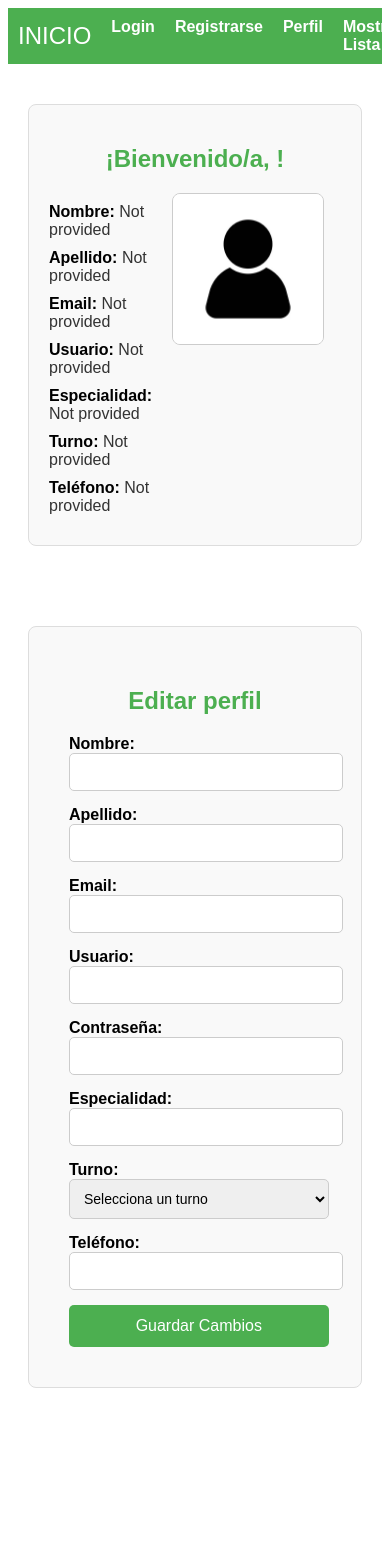
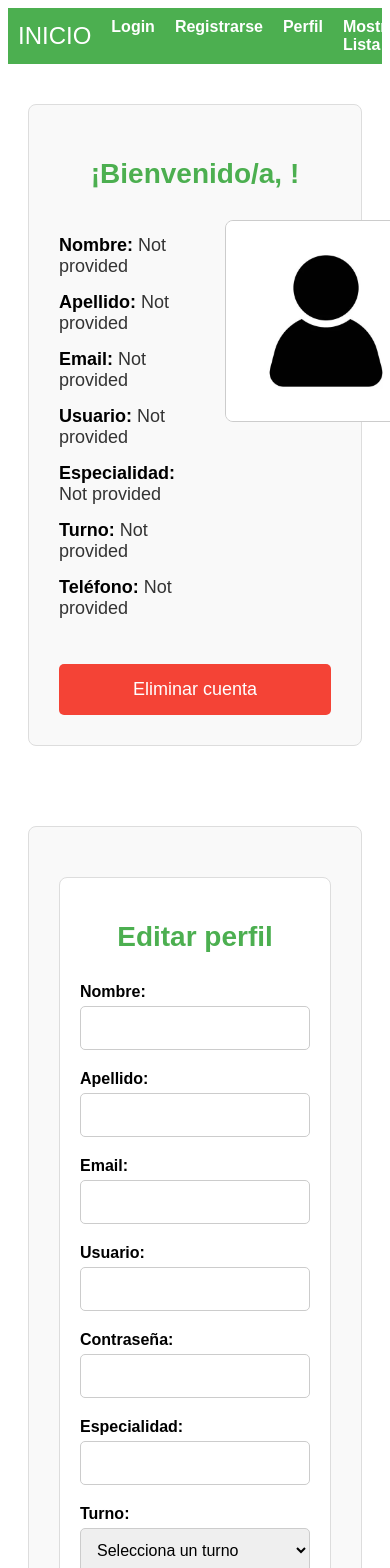
Before and after one commit to perezadria00/angular-grupal, an Angular app: page /perfil in a window 390 px wide. Shown: the top 1568 px of the page. Before the commit the page ends 1436 px from the top, so only its background shows below. Built offline with nearby package versions, Linux system fonts and the light colour scheme.

Commit message:
add delete nurse function in profilecomponent

```diff
--- a/src/app/nurse-login/nurse-login.component.css
+++ b/src/app/nurse-login/nurse-login.component.css
@@ -1,4 +1,3 @@
-
 * {
   margin: 0;
   padding: 0;
@@ -9,10 +8,11 @@
 h2 {
   text-align: center;
   color: #4CAF50;
-  margin-bottom: 20px;
+  margin-bottom: 30px;
   font-family: 'Arial', sans-serif;
+  font-size: 28px;
+  font-weight: bold;
 }
-
 
 :host {
   display: flex;
@@ -23,76 +23,82 @@ h2 {
   font-family: Arial, sans-serif;
 }
 
-
+/* Contenedor principal */
 .form-box {
-  background-color: #ffffff;
-  padding: 20px;
-  border-radius: 10px;
-  box-shadow: 0 4px 6px rgba(0, 0, 0, 0.1);
-  width: 300px;
+  background-color: #ffffff; /* Fondo blanco para el recuadro */
+  padding: 40px; /* Más espacio interno */
+  border-radius: 10px; /* Bordes redondeados */
+  box-shadow: 0 4px 8px rgba(0, 0, 0, 0.1); /* Sombra para el recuadro */
+  width: 700px; /* Ancho aumentado */
+  max-width: 95%;
   text-align: center;
+  margin: 20px auto;
+  position: relative;
+  top: -40px; /* Ajusta el recuadro hacia arriba */
+  border: 1px solid #ddd; /* Borde similar al perfil */
 }
 
-
+/* Formulario */
 .form {
   text-align: center;
 }
 
-
+/* Subtítulo */
 h1 {
   margin-bottom: 20px;
   font-size: 24px;
   color: #333;
 }
 
-
+/* Etiquetas */
 label {
-  font-size: 14px;
+  font-size: 16px;
   color: #333;
   font-weight: bold;
+  display: block;
+  margin-bottom: 8px;
 }
 
-
+/* Campos de entrada */
 input[type="text"],
-input[type="password"] {
+input[type="password"],
+input[type="email"],
+input[type="tel"],
+select {
   width: 100%;
-  padding: 10px;
-  margin-bottom: 15px;
+  padding: 15px;
+  margin-bottom: 20px;
   border: 1px solid #ccc;
   border-radius: 5px;
-  font-size: 14px;
+  font-size: 16px;
 }
 
-
-input[type="text"]::placeholder,
-input[type="password"]::placeholder {
+/* Placeholders */
+input::placeholder {
   color: #aaa;
 }
 
-
+/* Botón */
 button {
   width: 100%;
-  padding: 12px;
+  padding: 15px;
   background-color: #4caf50;
   color: white;
   border: none;
-  border-radius: 5px;
-  font-size: 16px;
+  border-radius: 8px;
+  font-size: 18px;
   cursor: pointer;
   transition: background-color 0.3s ease;
 }
-
 
 button:hover {
   background-color: #45a049;
 }
 
-
-
-
+/* Mensajes */
 :host .message {
   margin-top: 20px;
-  font-size: 14px;
+  font-size: 18px;
   font-weight: bold;
   text-align: center;
   width: 100%;
@@ -114,3 +120,37 @@ button:hover {
 .error {
   color: red;
 }
+
+/* Responsive */
+@media (max-width: 768px) {
+  .form-box {
+    width: 100%;
+    padding: 30px;
+  }
+
+  h2 {
+    font-size: 24px;
+  }
+
+  label {
+    font-size: 14px;
+  }
+
+  input[type="text"],
+  input[type="password"],
+  input[type="email"],
+  input[type="tel"],
+  select {
+    font-size: 14px;
+    padding: 12px;
+  }
+
+  button {
+    font-size: 16px;
+    padding: 12px;
+  }
+
+  .message {
+    font-size: 16px;
+  }
+}
--- a/src/app/nurse-profile/nurse-profile.component.css
+++ b/src/app/nurse-profile/nurse-profile.component.css
@@ -1,13 +1,14 @@
 /* Contenedor principal de la página */
 .page-container {
-  margin: 0;
+  margin: 0 auto;
   padding: 20px;
+  max-width: 1200px; /* Ancho máximo ampliado */
 }
 
 /* Contenedor del perfil */
 .profile-container {
-  max-width: 800px;
-  padding: 20px;
+  max-width: 1000px;
+  padding: 30px;
   border: 1px solid #ddd;
   border-radius: 8px;
   background-color: #f9f9f9;
@@ -15,30 +16,31 @@
   margin: 20px auto;
 }
 
-/* Título */
+/* Títulos */
 .profile-container h2 {
   text-align: center;
-  margin-bottom: 20px;
+  margin-bottom: 30px;
   color: #4CAF50;
-  font-size: 24px;
+  font-size: 28px;
   font-weight: bold;
 }
 
 /* Contenedor flexible para la información y la imagen */
 .profile-content {
-  display: flex; /* Hace que el contenido sea flexible */
-  justify-content: space-between; /* Separa los elementos a los extremos */
-  align-items: flex-start; /* Alinea verticalmente */
+  display: flex;
+  justify-content: space-between;
+  align-items: flex-start;
+  gap: 50px;
 }
 
 /* Información del perfil */
 .profile-info {
-  flex: 1; /* Ocupa el espacio restante */
+  flex: 2;
 }
 
 .profile-info p {
-  margin: 10px 0;
-  font-size: 16px;
+  margin: 15px 0;
+  font-size: 18px;
   color: #333;
 }
 
@@ -48,56 +50,98 @@
 
 /* Imagen del perfil */
 .profile-image {
-  margin-left: 20px;
-  margin-right: 40px; /* Espacio entre la imagen y el texto */
+  flex: 1;
+  display: flex;
+  justify-content: center;
 }
 
 .profile-image img {
-  max-width: 150px; /* Tamaño máximo de la imagen */
+  max-width: 200px; /* Tamaño aumentado */
   height: auto;
-  border-radius: 8px; /* Bordes redondeados para la imagen */
+  border-radius: 8px;
   border: 1px solid #ccc;
 }
 
+/* Botón eliminar cuenta */
+.delete-button {
+  background-color: #f44336;
+  color: white;
+  border: none;
+  border-radius: 5px;
+  padding: 15px 30px;
+  font-size: 18px;
+  cursor: pointer;
+  transition: background-color 0.3s ease;
+  margin-top: 30px;
+}
 
-input[type="text"],
-[type="password"],
-[type="email"] {
+.delete-button:hover {
+  background-color: #d32f2f;
+}
+
+/* Formulario */
+.edit-profile-form {
+  max-width: 1000px; /* Ancho del formulario ampliado */
+  margin: 20px auto;
+  padding: 20px;
+  background-color: #ffffff;
+  border: 1px solid #ddd;
+  border-radius: 8px;
+}
+
+/* Etiquetas */
+.edit-profile-form label {
+  font-weight: bold;
+  font-size: 16px;
+  margin-bottom: 5px;
+  display: block;
+}
+
+/* Inputs y select */
+input,
+select {
   width: 100%;
-  padding: 10px;
-  margin-bottom: 15px;
+  padding: 12px;
+  margin-bottom: 20px; /* Espaciado entre los inputs */
   border: 1px solid #ccc;
   border-radius: 5px;
-  font-size: 14px;
+  font-size: 16px;
+  box-sizing: border-box;
 }
 
-select {
-  width: 103%;
-  padding: 10px;
-  margin-bottom: 15px;
-  border: 1px solid #ccc;
-  border-radius: 5px;
-  font-size: 14px;
-}
-
-input[type="text"]::placeholder {
-  color: #aaa;
-}
-
-
+/* Botón guardar cambios */
 button {
-  width: 103%;
-  padding: 12px;
+  width: 100%;
+  padding: 15px;
   background-color: #4caf50;
   color: white;
   border: none;
   border-radius: 5px;
-  font-size: 16px;
+  font-size: 18px;
   cursor: pointer;
   transition: background-color 0.3s ease;
 }
 
-
 button:hover {
   background-color: #45a049;
 }
+
+.alert {
+  padding: 15px;
+  margin-bottom: 20px;
+  border: 1px solid transparent;
+  border-radius: 4px;
+  font-size: 16px;
+}
+
+.alert-success {
+  color: #155724;
+  background-color: #d4edda;
+  border-color: #c3e6cb;
+}
+
+.alert-danger {
+  color: #721c24;
+  background-color: #f8d7da;
+  border-color: #f5c6cb;
+}
--- a/src/app/nurse-profile/nurse-profile.component.html
+++ b/src/app/nurse-profile/nurse-profile.component.html
@@ -1,7 +1,6 @@
 <div class="page-container">
   <div class="profile-container">
     <h2>¡Bienvenido/a, {{ name }}!</h2>
-
 
     <div class="profile-content">
       <!-- Información del perfil -->
@@ -24,39 +23,53 @@
         />
       </div>
     </div>
+
+    <!-- Mensajes de éxito o error -->
+    <div *ngIf="successMessage" class="alert alert-success">
+      {{ successMessage }}
+    </div>
+    <div *ngIf="errorMessage" class="alert alert-danger">
+      {{ errorMessage }}
+    </div>
+
+    <!-- Botón para eliminar la cuenta -->
+    <div class="delete-account">
+      <button (click)="deleteAccount()" class="delete-button">
+        Eliminar cuenta
+      </button>
+    </div>
   </div>
 </div>
 
 <div class="page-container">
   <div class="profile-container">
-    <div class="page-container">
-      <!-- Formulario de edición -->
+    <!-- Formulario de edición -->
     <div class="edit-profile-form">
       <h2>Editar perfil</h2>
       <form (ngSubmit)="updateProfile()">
         <div>
-          <label for="name"><Strong>Nombre:</Strong></label>
-          <input type="text" id="name" [(ngModel)]="editableProfile.name" name="name" required>
+          <label for="name"><strong>Nombre:</strong></label>
+          <input type="text" id="name" [(ngModel)]="editableProfile.name" name="name" required />
         </div>
         <div>
-          <label for="surname"><Strong>Apellido:</Strong></label>
-          <input type="text" id="surname" [(ngModel)]="editableProfile.surname" name="surname" required>
+          <label for="surname"><strong>Apellido:</strong></label>
+          <input type="text" id="surname" [(ngModel)]="editableProfile.surname" name="surname" required />
         </div>
         <div>
           <label for="email"><strong>Email:</strong></label>
-          <input type="email" id="email" [(ngModel)]="editableProfile.email" name="email" required>
+          <input type="email" id="email" [(ngModel)]="editableProfile.email" name="email" required />
         </div>
         <div>
           <label for="username"><strong>Usuario:</strong></label>
-          <input type="text" id="username" [(ngModel)]="editableProfile.username" name="username" required>
+          <input type="text" id="username" [(ngModel)]="editableProfile.username" name="username" required />
         </div>
         <div>
           <label for="password"><strong>Contraseña:</strong></label>
-          <input type="password" id="password" [(ngModel)]="editableProfile.password" name="password" required>
+          <input type="password" id="password" [(ngModel)]="editableProfile.password" name="password" required />
         </div>
         <div>
           <label for="speciality"><strong>Especialidad:</strong></label>
-          <input type="text" id="speciality" [(ngModel)]="editableProfile.speciality" name="speciality" required>
+          <input type="text" id="speciality" [(ngModel)]="editableProfile.speciality" name="speciality" required />
         </div>
         <div>
           <label for="shift"><strong>Turno:</strong></label>
@@ -69,9 +82,9 @@
         </div>
         <div>
           <label for="phone"><strong>Teléfono:</strong></label>
-          <input type="text" id="phone" [(ngModel)]="editableProfile.phone" name="phone" required>
+          <input type="text" id="phone" [(ngModel)]="editableProfile.phone" name="phone" required />
         </div>
-        <button type="text" type="submit">Guardar Cambios</button>
+        <button type="submit">Guardar Cambios</button>
       </form>
     </div>
   </div>
--- a/src/app/nurse-profile/nurse-profile.component.ts
+++ b/src/app/nurse-profile/nurse-profile.component.ts
@@ -2,15 +2,17 @@ import { Component, OnInit } from '@angular/core';
 import { FormsModule } from '@angular/forms';
 import { CommonModule } from '@angular/common';
 import { DataService } from '../services/data.service';
+import { Router } from '@angular/router';
 
 @Component({
   selector: 'app-nurse-profile',
   standalone: true,
   templateUrl: './nurse-profile.component.html',
   styleUrls: ['./nurse-profile.component.css'],
-  imports: [CommonModule, FormsModule]
+  imports: [CommonModule, FormsModule],
 })
 export class NurseProfileComponent implements OnInit {
+  id: number | null = null; // Almacena el ID del usuario
   name: string = '';
   surname: string = '';
   password: string = '';
@@ -19,7 +21,7 @@ export class NurseProfileComponent implements OnInit {
   phone: string = '';
   username: string = '';
   email: string = '';
-  imgPerfil: string = ''; // Nueva variable para la imagen
+  imgPerfil: string = ''; // Imagen predeterminada
 
   editableProfile = {
     name: '',
@@ -32,14 +34,10 @@ export class NurseProfileComponent implements OnInit {
     phone: '',
   };
 
-  userImages: { [key: string]: string } = {
-    ajimenez: 'assets/images/foto1.png',
-    mrodriguez: 'assets/images/foto3.png',
-    lgarcia: 'assets/images/foto4.png',
-    jperez: 'assets/images/foto2.png',
-  };
+  successMessage: string = ''; // Mensaje de éxito
+  errorMessage: string = ''; // Mensaje de error
 
-  constructor(private dataService: DataService) {}
+  constructor(private dataService: DataService, private router: Router) {}
 
   ngOnInit() {
     this.fetchProfileData();
@@ -48,8 +46,9 @@ export class NurseProfileComponent implements OnInit {
   fetchProfileData() {
     this.dataService.getProfile().subscribe(
       (profile) => {
-        console.log('Perfil recibido:', profile); // Imprime el perfil completo en la consola
         if (profile) {
+          console.log('Perfil recibido:', profile);
+          this.id = profile.id; // Almacena el ID del usuario
           this.name = profile.name;
           this.surname = profile.surname;
           this.email = profile.email;
@@ -58,7 +57,7 @@ export class NurseProfileComponent implements OnInit {
           this.speciality = profile.speciality;
           this.shift = profile.shift;
           this.phone = profile.phone;
-          this.imgPerfil = this.userImages[profile.username] || 'assets/images/prueba.jpg'; // Imagen por defecto
+          this.imgPerfil = 'assets/images/prueba.jpg'; // Imagen predeterminada
 
           // Inicializar el formulario de edición con los datos actuales
           this.editableProfile = {
@@ -69,32 +68,74 @@ export class NurseProfileComponent implements OnInit {
             password: profile.password,
             speciality: profile.speciality,
             shift: profile.shift,
-            phone: profile.phone
+            phone: profile.phone,
           };
         } else {
-          console.error('No hay un usuario autenticado.');
+          console.error('No se encontró el perfil del usuario.');
         }
       },
       (error) => {
-        console.error('Error al obtener los datos del perfil:', error);
+        console.error('Error al obtener el perfil del usuario:', error);
       }
     );
   }
 
   updateProfile() {
-    this.dataService.updateProfile(this.editableProfile).subscribe(
+    if (this.id === null) {
+      alert('No se puede actualizar el perfil. Falta el ID del usuario.');
+      return;
+    }
+
+    this.dataService.updateProfile(this.id, this.editableProfile).subscribe(
       (response) => {
-        console.log('Perfil actualizado con éxito', response);
-        alert('Perfil actualizado correctamente');
+        console.log('Perfil actualizado correctamente', response);
 
-        // Actualizar los datos mostrados en la interfaz
-        this.fetchProfileData();
+        // Actualizar los datos mostrados en el contenedor superior
+        this.name = this.editableProfile.name;
+        this.surname = this.editableProfile.surname;
+        this.email = this.editableProfile.email;
+        this.username = this.editableProfile.username;
+        this.password = this.editableProfile.password;
+        this.speciality = this.editableProfile.speciality;
+        this.shift = this.editableProfile.shift;
+        this.phone = this.editableProfile.phone;
+
+        this.successMessage = 'Perfil actualizado correctamente.';
+        setTimeout(() => (this.successMessage = ''), 3000); // Ocultar el mensaje después de 3 segundos
       },
       (error) => {
         console.error('Error al actualizar el perfil:', error);
-        alert('Error al actualizar el perfil');
+        this.errorMessage = 'Error al actualizar el perfil.';
+        setTimeout(() => (this.errorMessage = ''), 3000); // Ocultar el mensaje después de 3 segundos
       }
     );
   }
 
+  deleteAccount() {
+    if (this.id === null) {
+      alert('No se puede eliminar la cuenta. Falta el ID del usuario.');
+      return;
+    }
+
+    // Mostrar mensaje de confirmación antes de eliminar
+    const confirmDelete = confirm(
+      '¿Estás seguro de que deseas eliminar tu cuenta? Esta acción no se puede deshacer.'
+    );
+
+    if (!confirmDelete) {
+      return; // Salir si el usuario cancela la eliminación
+    }
+
+    this.dataService.deleteUser(this.id).subscribe(
+      (response) => {
+        console.log('Cuenta eliminada correctamente:', response);
+        alert('Cuenta eliminada correctamente.');
+        this.router.navigate(['/']); // Redirige a la página principal después de eliminar
+      },
+      (error) => {
+        console.error('Error al eliminar la cuenta:', error);
+        alert('Error al eliminar la cuenta.');
+      }
+    );
+  }
 }
--- a/src/app/nurse-register/nurse-register.component.css
+++ b/src/app/nurse-register/nurse-register.component.css
@@ -13,31 +13,33 @@
   font-family: Arial, sans-serif;
 }
 
-/* CONTENEDOR DEL FORMULARIO */
+/* CONTENEDOR PRINCIPAL DEL FORMULARIO */
 .register-form {
   background-color: #ffffff;
-  padding: 30px;
+  padding: 40px; /* Incrementa el padding para dar más espacio */
   border-radius: 10px;
   box-shadow: 0 4px 8px rgba(0, 0, 0, 0.1);
-  width: 450px;
+  width: 600px; /* Similar al ancho del contenedor de perfil */
   max-width: 90%;
+  margin: 20px auto; /* Centra el formulario en la pantalla */
 }
 
 /* TÍTULO */
 h2 {
-  margin-bottom: 20px;
-  font-size: 32px;
+  margin-bottom: 30px;
+  font-size: 28px;
   color: #4caf50;
   text-align: center;
+  font-weight: bold;
 }
 
 /* ETIQUETAS */
 label {
-  font-size: 14px;
+  font-size: 16px; /* Más grande para mejor legibilidad */
   color: #333;
   font-weight: bold;
   display: block;
-  margin-bottom: 5px;
+  margin-bottom: 8px;
 }
 
 /* CAMPOS DE ENTRADA */
@@ -47,11 +49,11 @@ input[type="tel"],
 select,
 input[type="password"] {
   width: 100%;
-  padding: 12px;
-  margin-bottom: 15px;
+  padding: 12px; /* Ajusta el padding para mejor consistencia */
+  margin-bottom: 20px;
   border: 1px solid #ccc;
   border-radius: 5px;
-  font-size: 14px;
+  font-size: 16px; /* Más grande para mejor legibilidad */
 }
 
 /* PLACEHOLDERS */
@@ -61,22 +63,22 @@ input::placeholder {
 
 /* MENSAJES DE ERROR */
 .error {
-  font-size: 16px; /* Aumentado para mayor visibilidad */
+  font-size: 16px;
   color: red;
-  margin-top: -10px;
-  margin-bottom: 10px;
+  margin-top: -5px;
+  margin-bottom: 15px;
   text-align: left;
 }
 
 /* BOTÓN DE REGISTRO */
 button {
   width: 100%;
-  padding: 12px;
+  padding: 15px;
   background-color: #4caf50;
   color: white;
   border: none;
-  border-radius: 5px;
-  font-size: 16px;
+  border-radius: 8px;
+  font-size: 18px; /* Incrementa el tamaño para un diseño más moderno */
   cursor: pointer;
   transition: background-color 0.3s ease;
 }
@@ -88,8 +90,9 @@ button:hover {
 /* MENSAJES DE ÉXITO Y ERROR */
 .message-container {
   margin-top: 20px;
-  font-size: 16px; /* Aumentado para mayor visibilidad */
+  font-size: 18px; /* Aumentado para mayor visibilidad */
   text-align: center;
+  font-weight: bold;
 }
 
 .message-container.success {
@@ -104,6 +107,32 @@ button:hover {
 @media (max-width: 768px) {
   .register-form {
     width: 100%;
-    padding: 20px;
+    padding: 30px; /* Reduce el padding para dispositivos pequeños */
+  }
+
+  h2 {
+    font-size: 24px;
+  }
+
+  label {
+    font-size: 14px;
+  }
+
+  input[type="text"],
+  input[type="email"],
+  input[type="tel"],
+  select,
+  input[type="password"] {
+    font-size: 14px;
+    padding: 10px;
+  }
+
+  button {
+    font-size: 16px;
+    padding: 12px;
+  }
+
+  .message-container {
+    font-size: 16px;
   }
 }
--- a/src/app/search-nurses/search-nurses.component.html
+++ b/src/app/search-nurses/search-nurses.component.html
@@ -26,6 +26,7 @@
       </ul>
     </div>
 
+
     <!-- Mensaje si no hay resultados -->
     <div *ngIf="resultados.length === 0 && hasSearched && !errorMessage" class="error">
       <p>No se encontraron resultados.</p>
```
Also changed, not shown: src/app/services/data.service.ts (+22 -24 lines).
